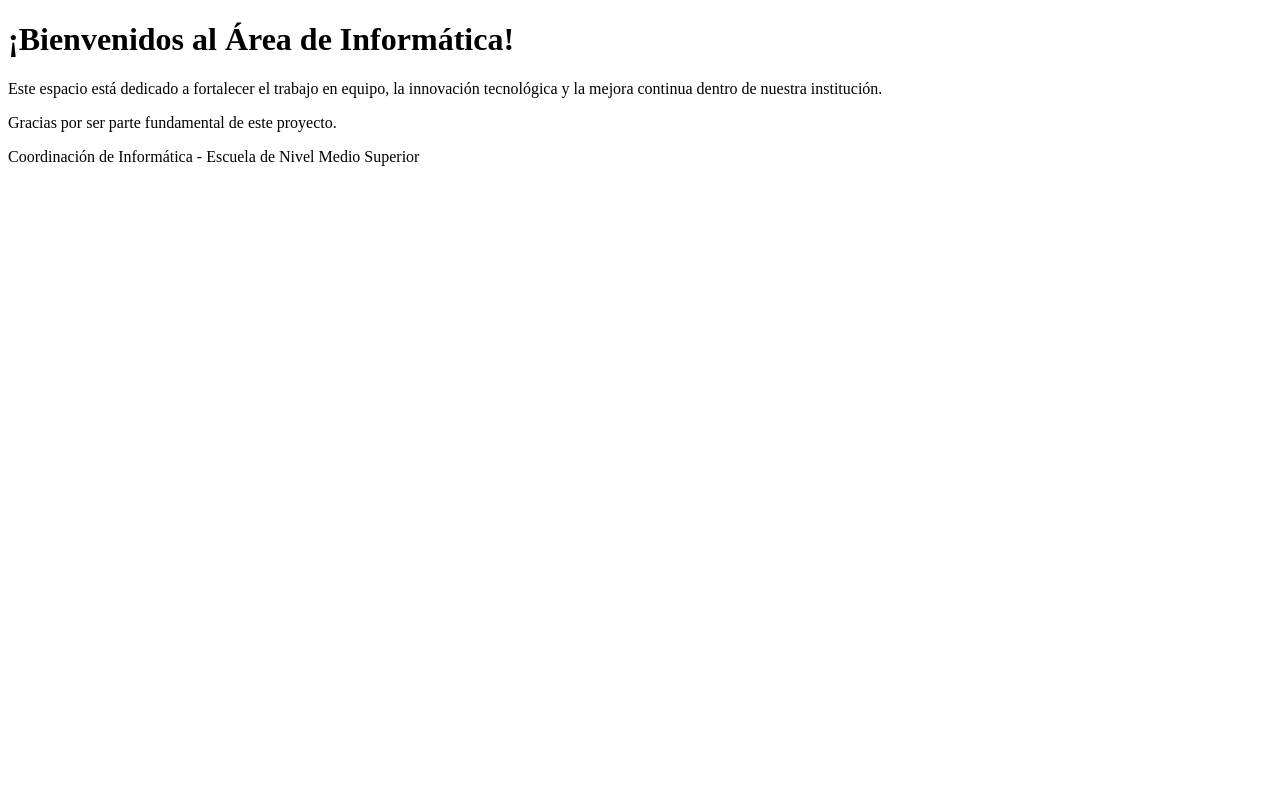
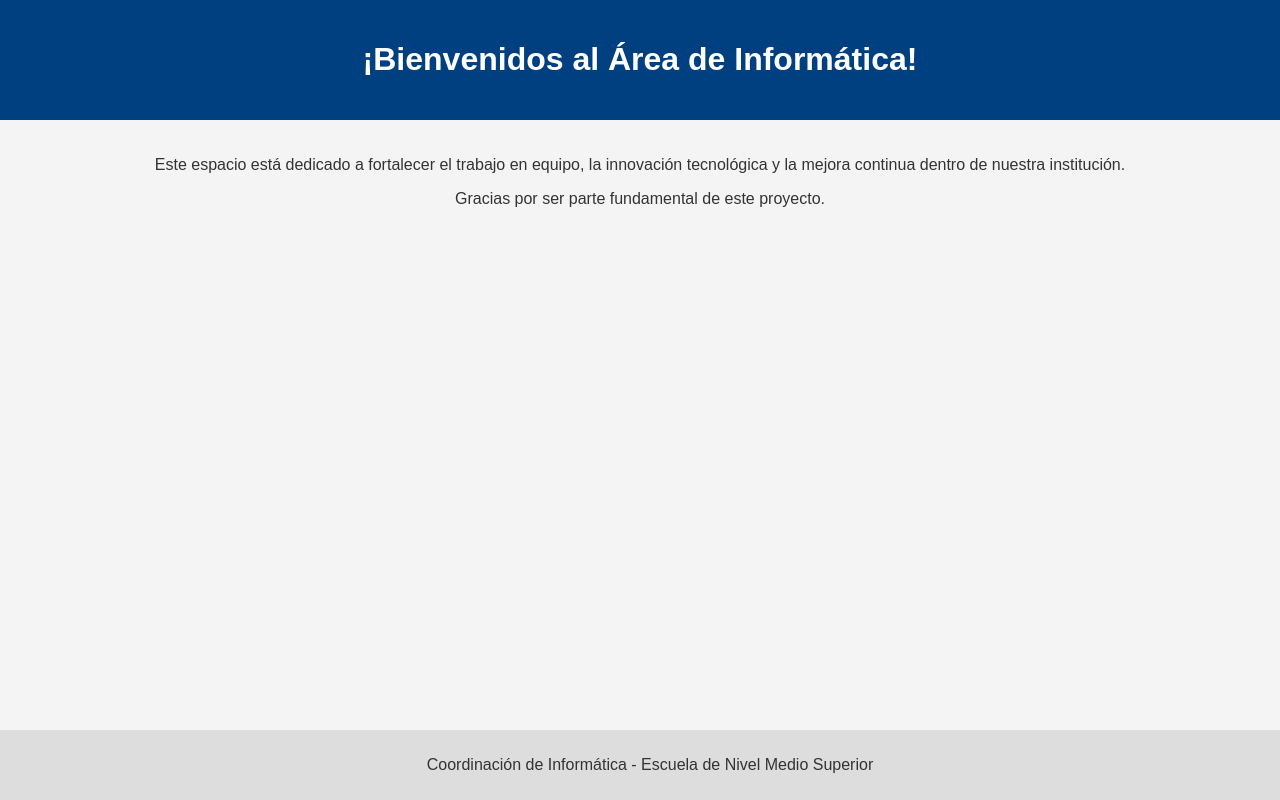
Before and after one commit to GabrielMCP2027/MiPrimerRepo, a plain HTML site: page index.html in a window 1280 px wide. Drawn offline with Linux system fonts and the light colour scheme.

Commit message:
Corrijo nombre o ubicación de stylos.css

```diff
--- a/index.html
+++ b/index.html
@@ -3,7 +3,7 @@
 <head>
     <meta charset="UTF-8">
     <title>Bienvenida al Equipo de Informática</title>
-    <link rel="stylesheet" href="../estilos/estilo.css">
+    <link rel="stylesheet" href="css/stylos.css">
 </head>
 <body>
     <header>
```
